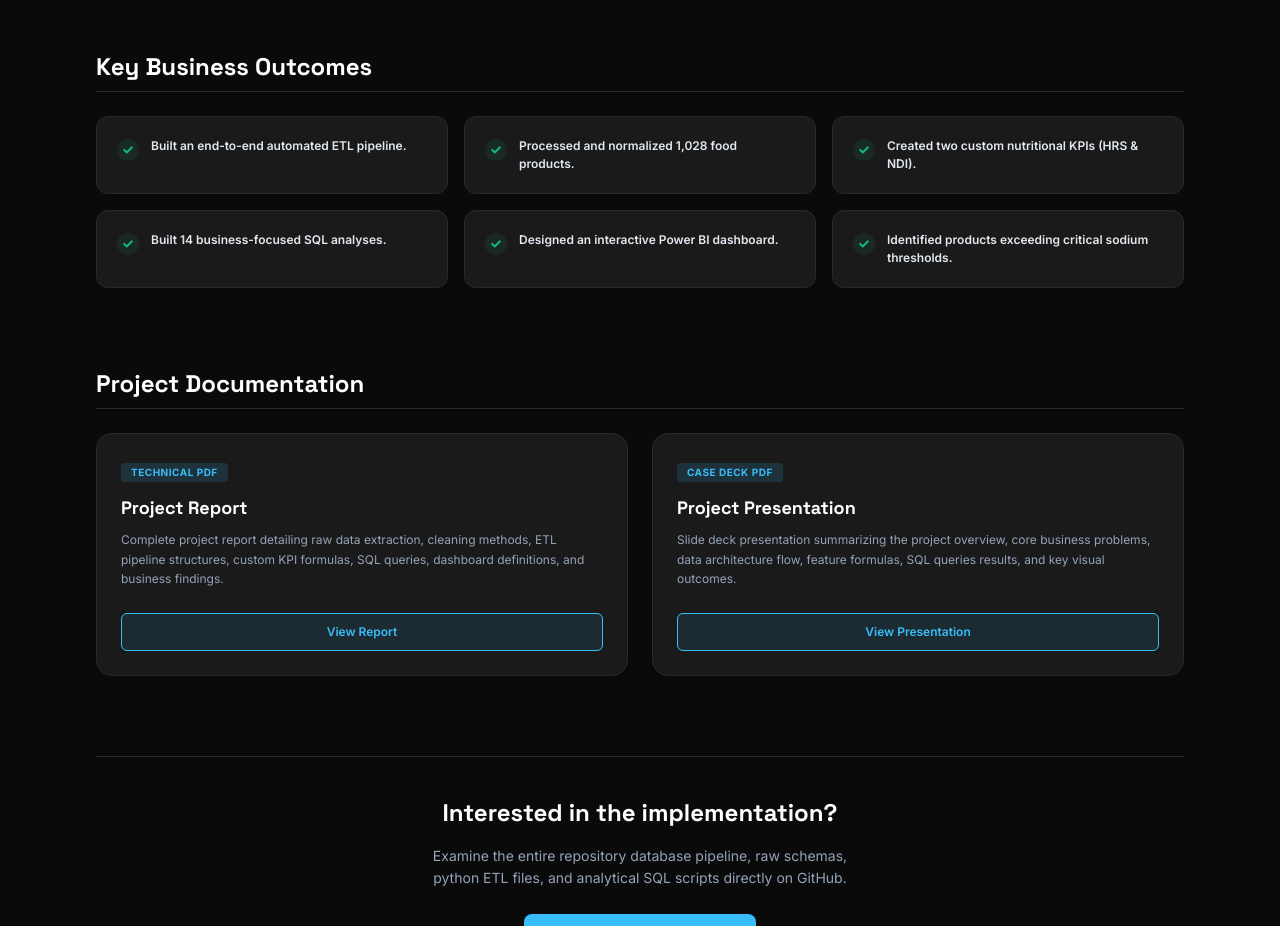
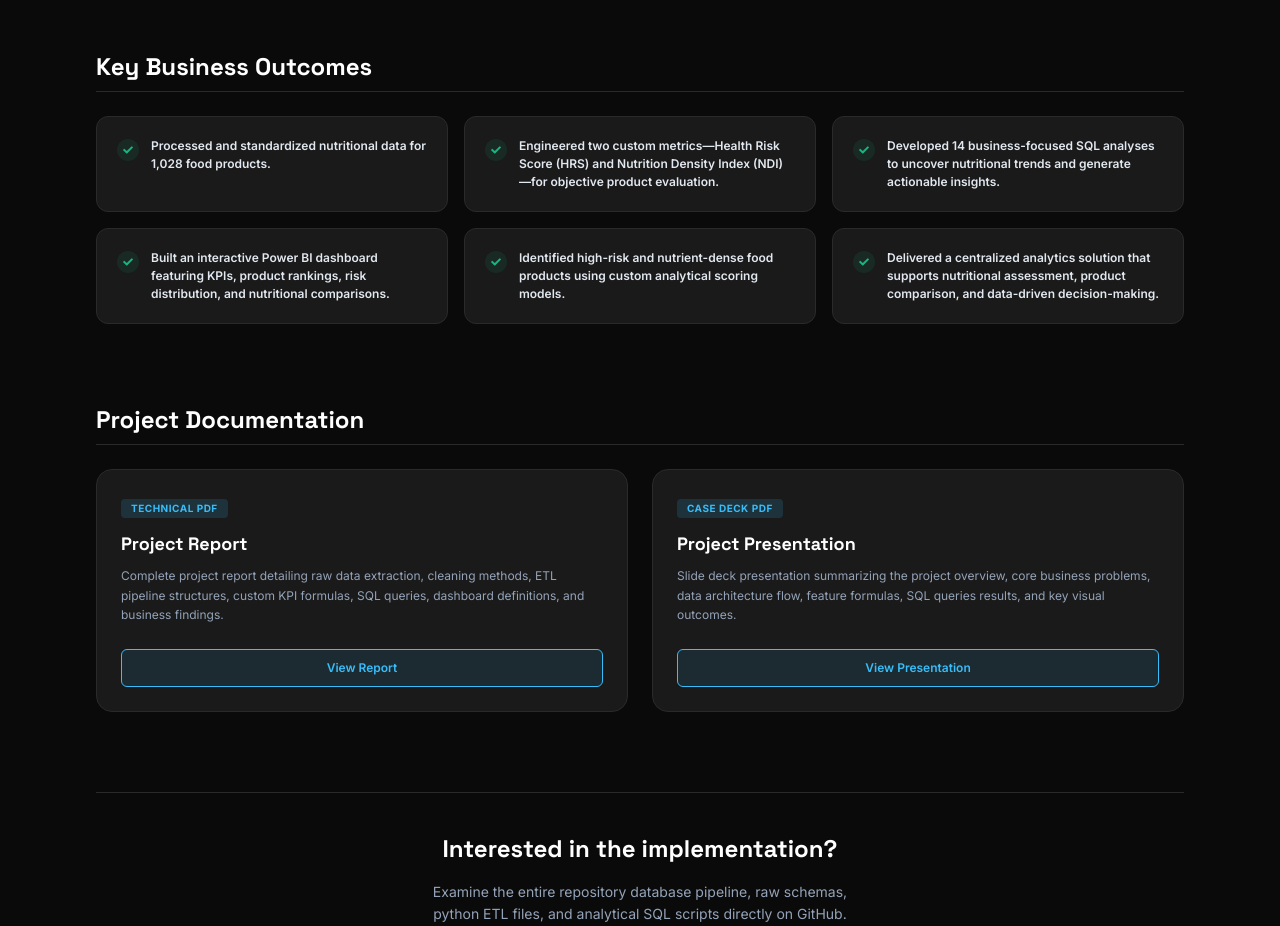
Before and after one commit to samhoon000/My-Portfolio, a React (Vite) app: page /project/food-health in a window 1280 px wide. Shown: the part 5500-6426 px from the top of the page. Built offline with nearby package versions, Linux system fonts and the light colour scheme.

Commit message:
Update Key Business Outcomes to align with actual project scope

```diff
--- a/src/components/food-health-case-study.jsx
+++ b/src/components/food-health-case-study.jsx
@@ -690,12 +690,12 @@ export function FoodHealthCaseStudy() {
 
           <div className="grid gap-4 sm:grid-cols-2 lg:grid-cols-3">
             {[
-              "Built an end-to-end automated ETL pipeline.",
-              "Processed and normalized 1,028 food products.",
-              "Created two custom nutritional KPIs (HRS & NDI).",
-              "Built 14 business-focused SQL analyses.",
-              "Designed an interactive Power BI dashboard.",
-              "Identified products exceeding critical sodium thresholds."
+              "Processed and standardized nutritional data for 1,028 food products.",
+              "Engineered two custom metrics—Health Risk Score (HRS) and Nutrition Density Index (NDI)—for objective product evaluation.",
+              "Developed 14 business-focused SQL analyses to uncover nutritional trends and generate actionable insights.",
+              "Built an interactive Power BI dashboard featuring KPIs, product rankings, risk distribution, and nutritional comparisons.",
+              "Identified high-risk and nutrient-dense food products using custom analytical scoring models.",
+              "Delivered a centralized analytics solution that supports nutritional assessment, product comparison, and data-driven decision-making."
             ].map((outcome, idx) => (
               <motion.div
                 key={idx}
```
